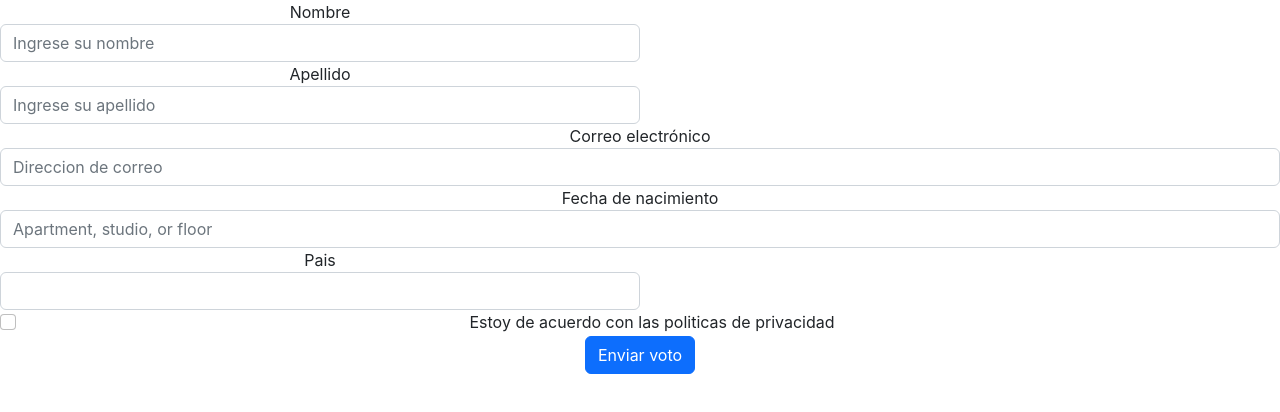
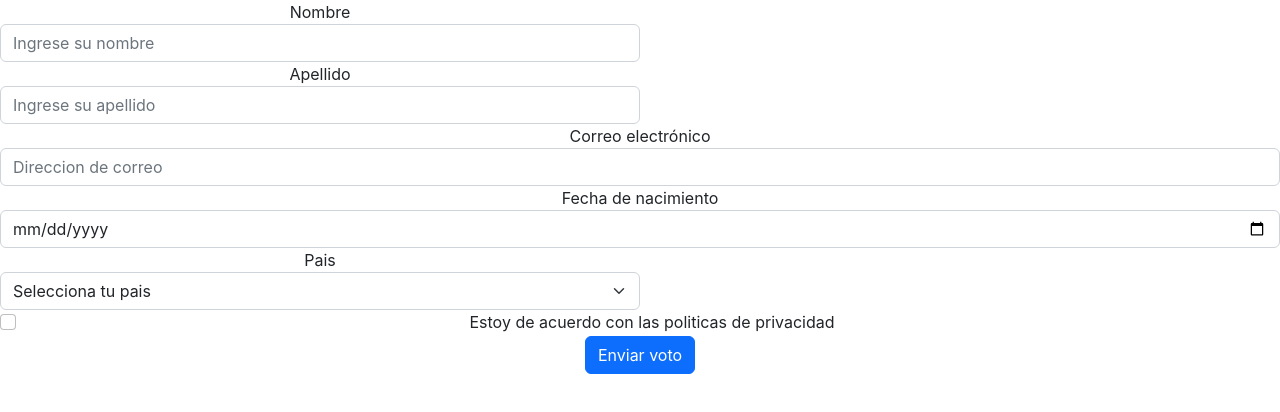
Before and after one commit to Damian-luis/greydivefront, a React (Create React App) app: page / in a window 1280 px wide. Shown: the top 412 px of the page. Built offline with nearby package versions, Linux system fonts and the light colour scheme.

Commit message:
fix: birthday date picker

```diff
--- a/package.json
+++ b/package.json
@@ -8,6 +8,7 @@
     "@testing-library/user-event": "^13.5.0",
     "axios": "^1.2.2",
     "react": "^18.2.0",
+    "react-bootstrap-date-picker": "^5.1.0",
     "react-dom": "^18.2.0",
     "react-router-dom": "^6.6.2",
     "react-scripts": "5.0.1",
--- a/src/components/Form.jsx
+++ b/src/components/Form.jsx
@@ -2,6 +2,8 @@ import React from "react";
 import { useContext } from "react";
 import data from "../context/contextdata"
 import axios from "axios"
+
+
 export const Form=()=>{
 
   const {formData}=useContext(data)
@@ -29,12 +31,12 @@ const cbHandler=(e)=>{
 const sendForm=async(e)=>{
     e.preventDefault()
     console.log(formData)
-    try{
+    /*try{
       axios.post("http://localhost:4000/votes/addvote",formData).then(e=>{alert(e.data)})
     }
     catch(e){
       alert(e.data)
-    }
+    }*/
     setFormData({
     name:"",
     lastName:"",
@@ -63,12 +65,23 @@ const sendForm=async(e)=>{
   </div>
   <div class="form-group">
     <label for="inputAddress2">Fecha de nacimiento</label>
-    <input type="text" class="form-control" id="inputAddress2" placeholder="Apartment, studio, or floor" onChange={birthDateHandler} value={formData.birthDate}/>
+    <input type="date" class="form-control" id="inputAddress2" placeholder="Apartment, studio, or floor" onChange={birthDateHandler} value={formData.birthDate}/>
   </div>
   <div class="form-row">
     <div class="form-group col-md-6">
       <label for="inputCity">Pais</label>
-      <input type="text" class="form-control" id="inputCity" onChange={countryHandler} value={formData.country}/>
+      <select class="form-select" aria-label="Default select example" onChange={countryHandler} value={formData.country}>
+  <option selected>Selecciona tu pais</option>
+  <option value="argentina">Argentina</option>
+  <option value="brasil">Brasil</option>
+  <option value="chile">Chile</option>
+  <option value="colombia">Colombia</option>
+  <option value="mexico">México</option>
+  <option value="peru">Perú</option>
+  <option value="uruguay">Uruguay</option>
+  <option value="venezuela">Venezuela</option>
+
+</select>
     </div>
 
   </div>
```
Also changed, not shown: 1 other file (tests, documents, lock files or other folders).
